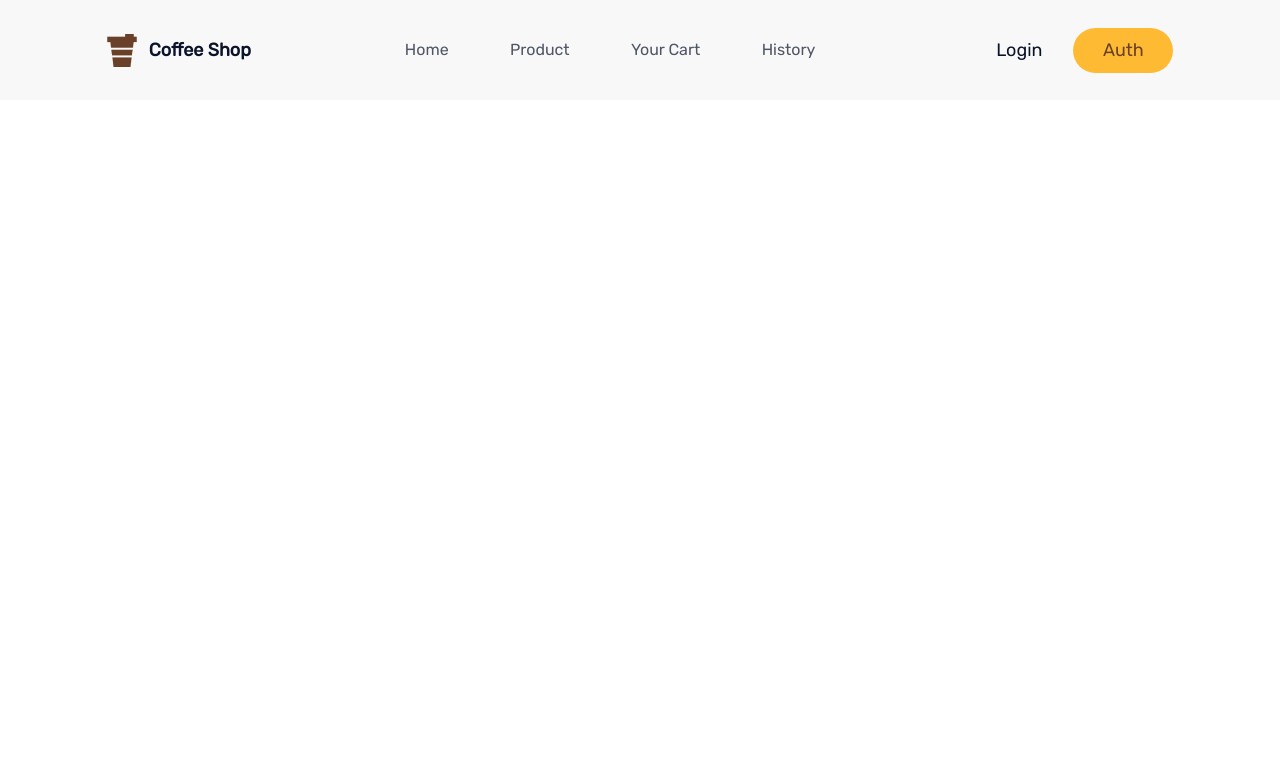
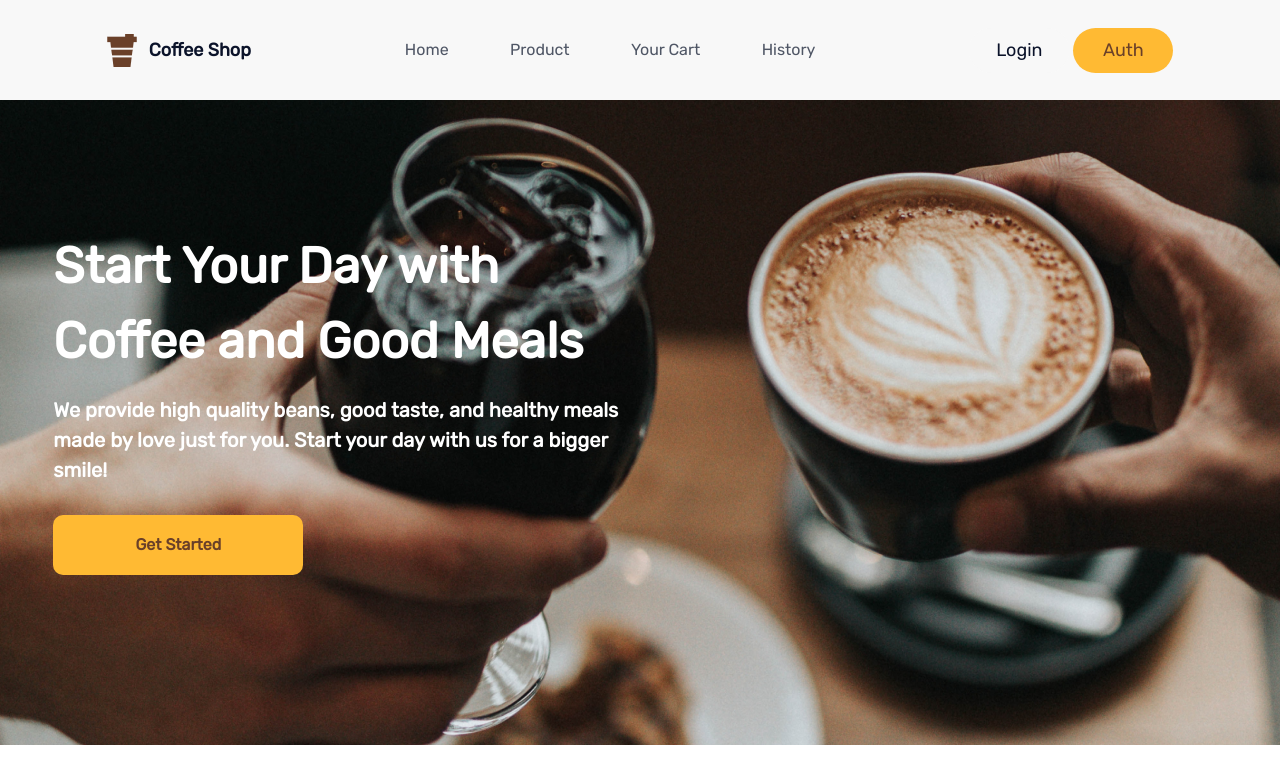
Before and after one commit to renaldipratama97/coffeeshop, a React (Create React App) app: page / in a window 1280 px wide. Shown: the top 784 px of the page. Built offline with nearby package versions, Linux system fonts and the light colour scheme.

Commit message:
image section in landing-page

```diff
--- /dev/null
+++ b/src/component/LandingPage/ImageSection.jsx
@@ -0,0 +1,24 @@
+import React from "react";
+
+export default function ImageSection() {
+  return (
+    <>
+      <div className="image-section flex justify-center items-center w-full h-[645px] bg-no-repeat bg-cover">
+        <div className="w-[95%] md:w-11/12 h-4/5 md:h-3/5">
+          <div className="w-12/12 lg:w-6/12 h-full flex flex-col">
+            <h3 className="text-white font-bold text-[50px]">
+              Start Your Day with Coffee and Good Meals
+            </h3>
+            <p className="text-white font-bold text-[20px] mt-4">
+              We provide high quality beans, good taste, and healthy meals made
+              by love just for you. Start your day with us for a bigger smile!
+            </p>
+            <button className="bg-secondary h-[60px] w-[250px] mt-[30px] rounded-[10px] text-primary font-bold text-base hover:bg-white hover:text-secondary">
+              Get Started
+            </button>
+          </div>
+        </div>
+      </div>
+    </>
+  );
+}
--- a/src/index.css
+++ b/src/index.css
@@ -9,6 +9,10 @@ body {
   font-family: 'Rubik', sans-serif;
 }
 
+.image-section {
+  background: url('./assets/img/lp-coffee.png');
+}
+
 @tailwind base;
 @tailwind components;
 @tailwind utilities;
--- a/src/views/index.jsx
+++ b/src/views/index.jsx
@@ -1,11 +1,13 @@
 import React from "react";
 import Header from "../component/LandingPage/Header";
+import ImageSection from "../component/LandingPage/ImageSection";
 
 export default function index() {
   return (
     <>
       <div className="w-auto h-auto bg-[#F8F8F8]">
         <Header />
+        <ImageSection />
       </div>
     </>
   );
```
